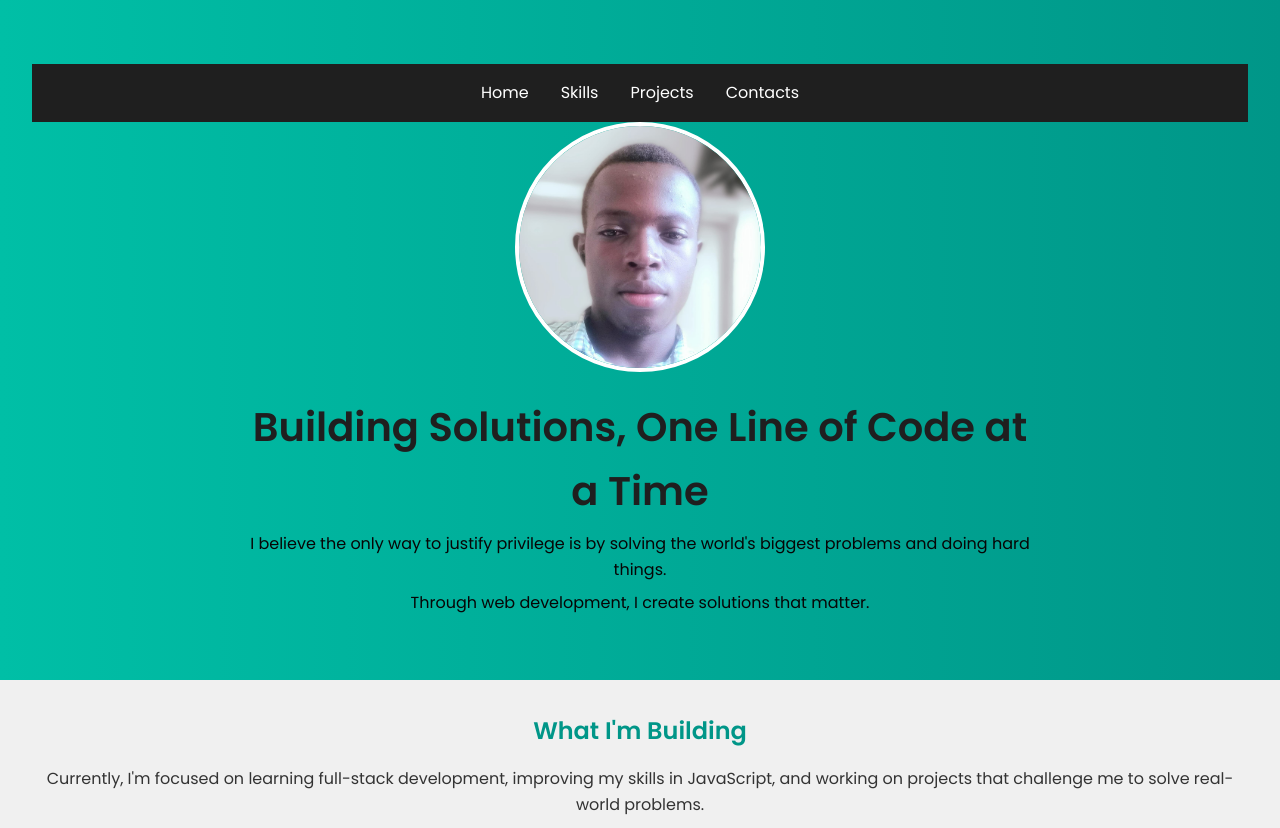
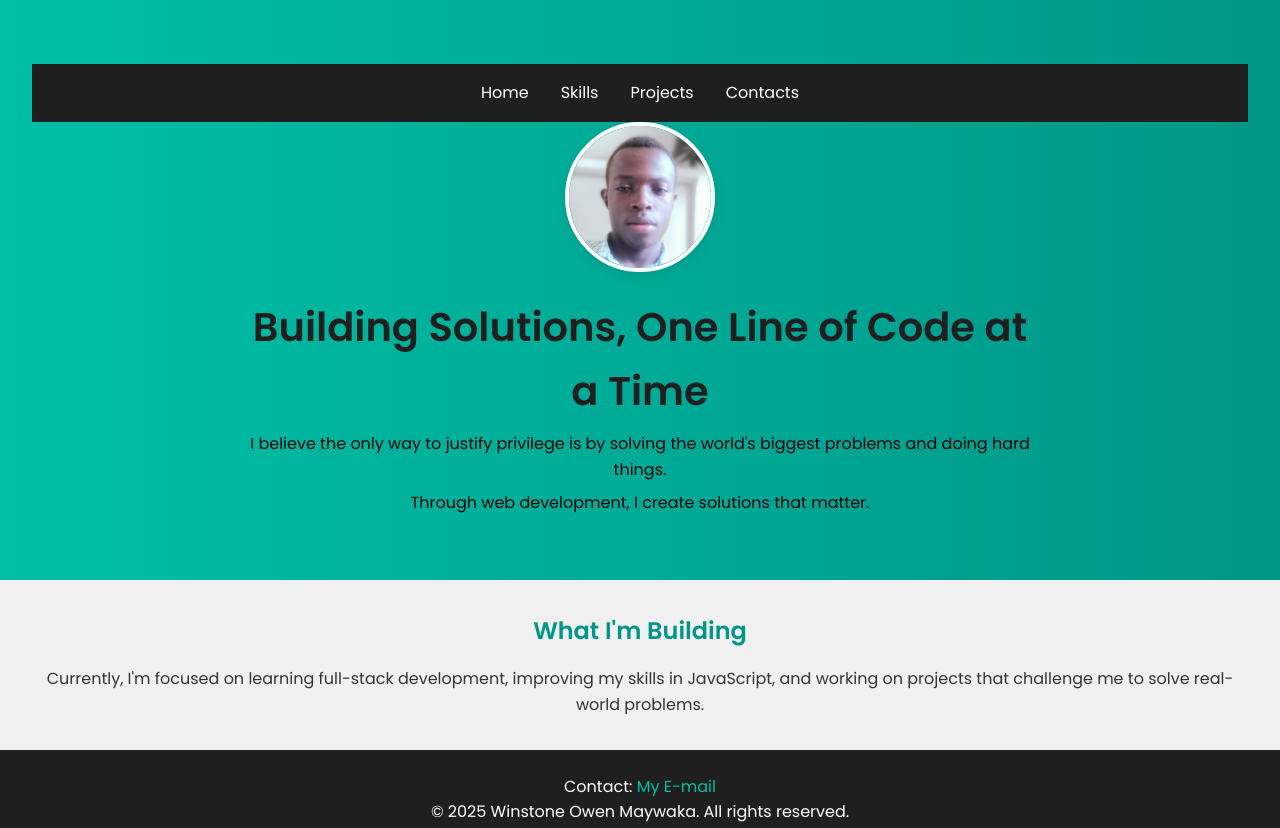
Before and after one commit to Winstone-owen/portfolio, a plain HTML site: page index.html in a window 1280 px wide. Shown: the top 828 px of the page. Drawn offline with Linux system fonts and the light colour scheme.

Commit message:
new changes

```diff
--- a/styles.css
+++ b/styles.css
@@ -85,7 +85,7 @@ header h3, header p {
     margin: 2rem auto;
     max-width: 600px;
 }
-.profile-img{
+.profile-image{
     width: 150px;
     height: 150px;
     border-radius: 50%;
```
